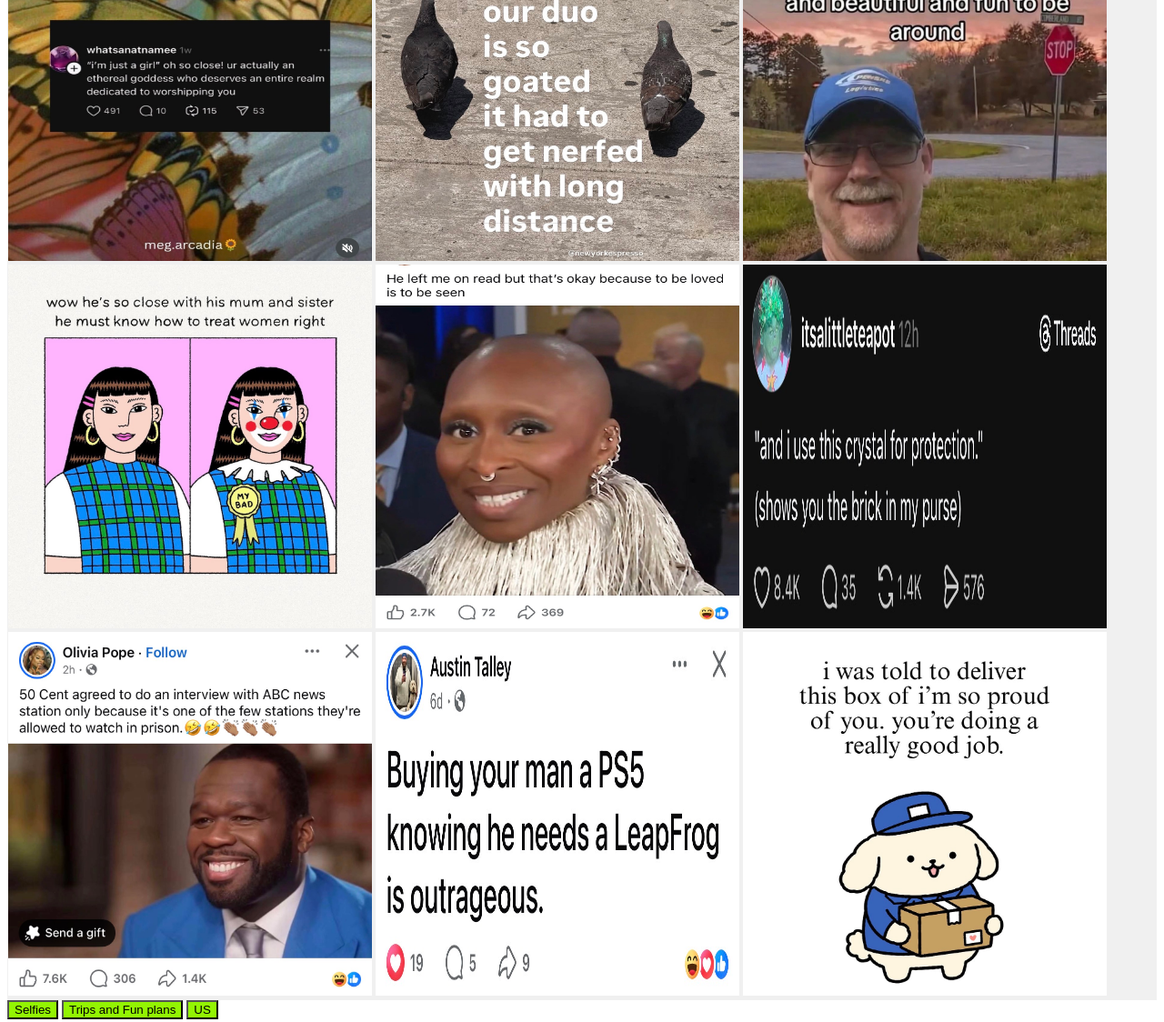
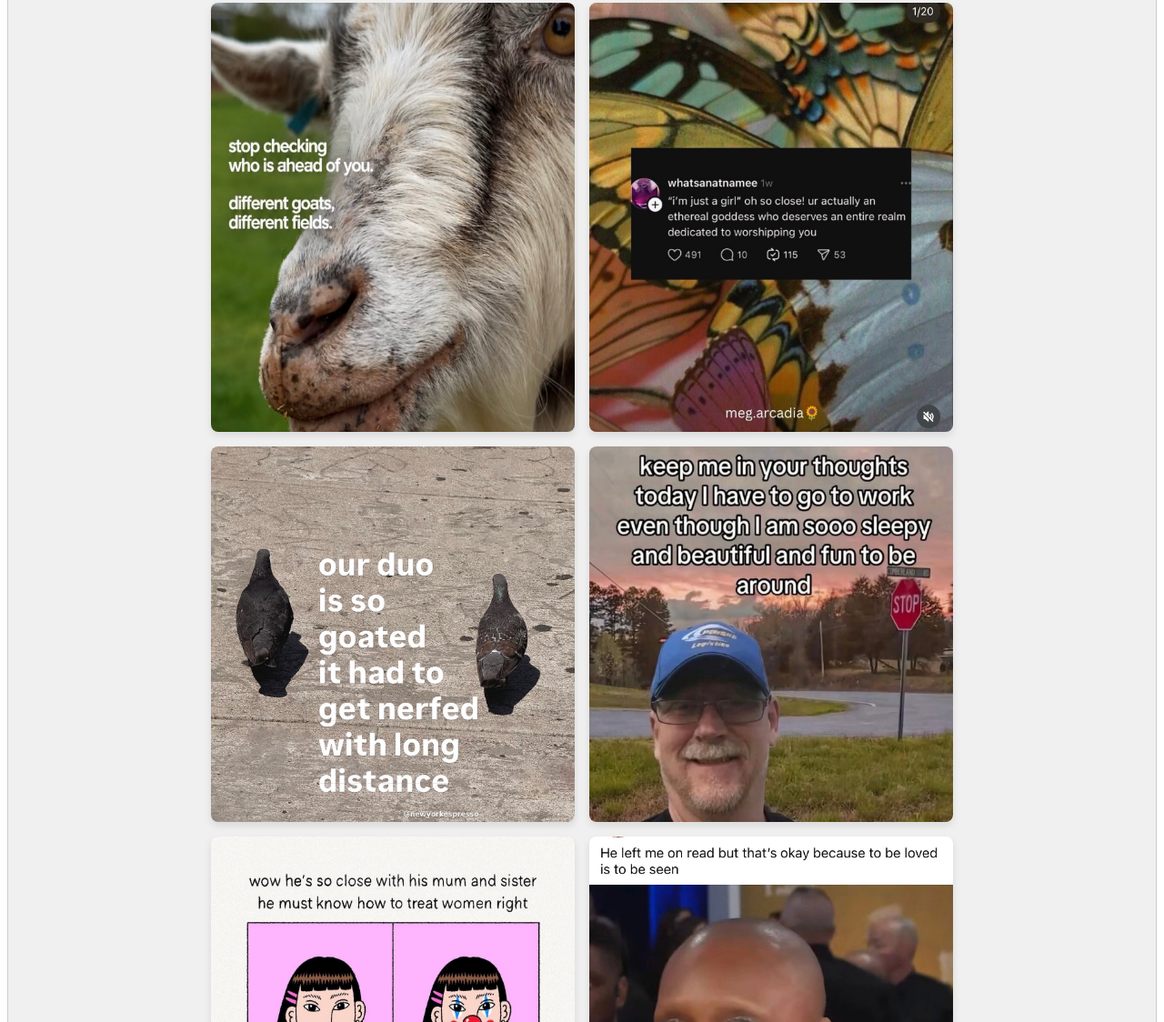
Before and after one commit to railyo/my-website, a plain HTML site: page index.html in a window 1280 px wide. Shown: the part 1947-3071 px from the top of the page at 91% size. Drawn offline with Linux system fonts and the light colour scheme; a script that the page names is missing.

Commit message:
module 5 assignment

```diff
--- a/index.html
+++ b/index.html
@@ -91,17 +91,17 @@
 <div id="memes-gallery">
   <!-- Images or content for memes will go here -->
   <img src="images/img_7369.jpg" alt="everything will work out bc i am insane" width="400" height="400">
-  <img src="images/img_6739.jpg" alt="everything will work out bc i am insane" width="400" height="400">
-  <img src="images/img_6738.jpg" alt="everything will work out bc i am insane" width="400" height="400">
-  <img src="images/img_6570.jpg" alt="everything will work out bc i am insane" width="400" height="400">
-  <img src="images/img_6094.jpg" alt="everything will work out bc i am insane" width="400" height="400">
-  <img src="images/img_6067.jpg" alt="everything will work out bc i am insane" width="400" height="400">
-  <img src="images/img_1796.jpg" alt="everything will work out bc i am insane" width="400" height="400">
-  <img src="images/img_1498.jpg" alt="everything will work out bc i am insane" width="400" height="400">
-  <img src="images/img_1494.jpg" alt="everything will work out bc i am insane" width="400" height="400">
-  <img src="images/IMG_1123.jpg" alt="everything will work out bc i am insane" width="400" height="400">
-  <img src="images/IMG_0977.jpg" alt="everything will work out bc i am insane" width="400" height="400">
-  <img src="images/IMG_7352.jpg" alt="everything will work out bc i am insane" width="400" height="400">
+  <img src="images/img_6739.jpg" alt="horse radish" width="400" height="400">
+  <img src="images/img_6738.jpg" alt="diff goats diff fields" width="400" height="400">
+  <img src="images/img_6570.jpg" alt="ethereal goddess fr" width="400" height="400">
+  <img src="images/img_6094.jpg" alt="nerfed long distance" width="400" height="400">
+  <img src="images/img_6067.jpg" alt="keep me in ur thoughts" width="400" height="400">
+  <img src="images/img_1796.jpg" alt="clown meme" width="400" height="400">
+  <img src="images/img_1498.jpg" alt="to b loved is to b seen" width="400" height="400">
+  <img src="images/img_1494.jpg" alt="crystal for protection" width="400" height="400">
+  <img src="images/IMG_1123.jpg" alt="50 cent smiling" width="400" height="400">
+  <img src="images/IMG_0977.jpg" alt="buying ur man a ps5" width="400" height="400">
+  <img src="images/IMG_7352.jpg" alt="i'm so proud of u" width="400" height="400">
 
 
 
--- a/styles.css
+++ b/styles.css
@@ -81,3 +81,37 @@
   0% { background-position: 0% center; }
   100% { background-position: -200% center; }
 }
+
+/*flex box add to be commented out until added to its own page
+#memes-content {
+  display: ;
+}
+*/
+#memes-content {
+  border: 1px solid #ccc;
+  padding: 1rem;
+}
+#memes-gallery {
+  display: flex;
+  flex-wrap: wrap;
+  flex-direction: row;
+  justify-content: center;
+  gap: 1rem;
+
+}
+#memes-gallery img {
+  max-width: 100%;
+  height: auto;
+  border-radius: 0.5rem;
+  box-shadow: 0 4px 8px rgba(0, 0, 0, 0.1);
+}
+#memes-gallery img:hover {
+  transform: scale(1.05);
+  transition: transform 0.3s ease;
+  transform: translateY(-8px) scale(1.03);
+
+  /* 2. Create the outer glowing boundary */
+  box-shadow: 0 0 20px 5px rgba(0, 212, 255, 0.6),  /* Soft bright aura */
+              0 0 40px 10px rgba(0, 212, 255, 0.3);
+}
+}
```
Also changed, not shown: 1 other file.
